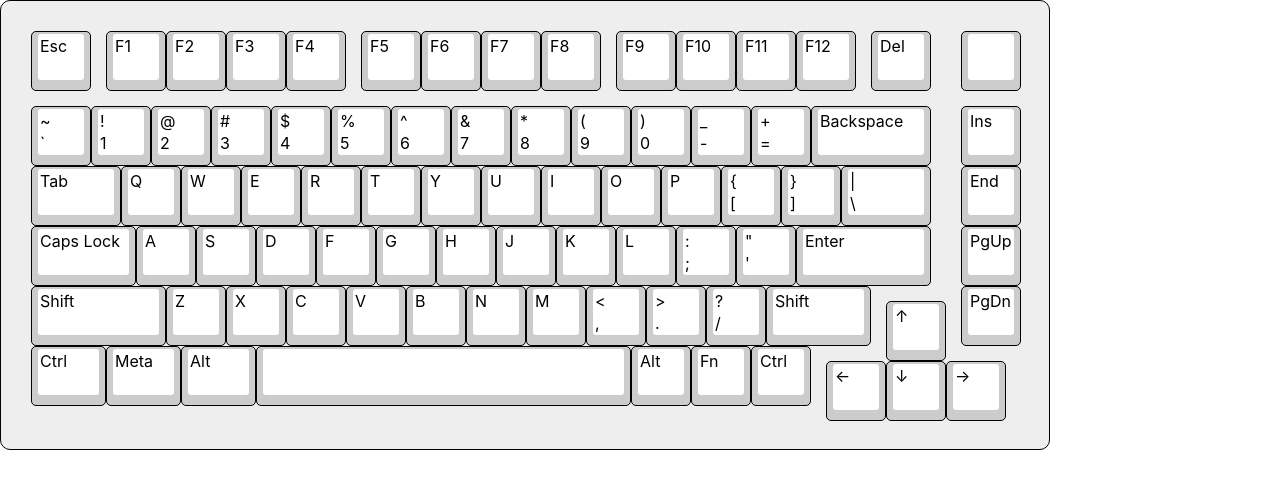
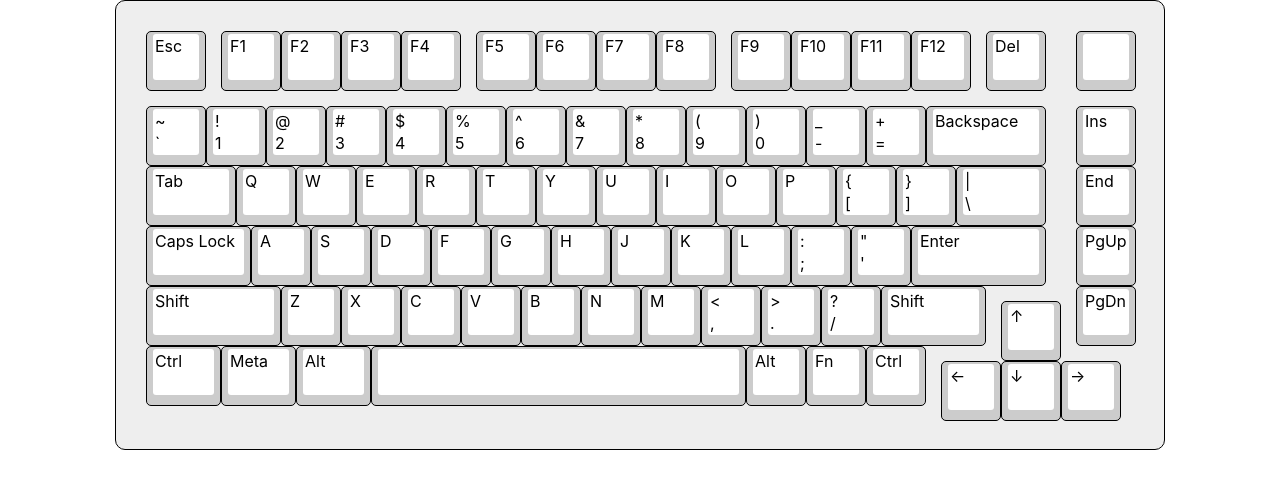
Before and after one commit to linyibin97/keyboard-test, a React (Create React App) app: page / in a window 1280 px wide. Shown: the top 488 px of the page. Built offline with nearby package versions, Linux system fonts and the light colour scheme; the HTML template or start-up script is replaced by a standard one.

Commit message:
feat: 键盘居中

```diff
--- a/src/App.css
+++ b/src/App.css
@@ -1,3 +1,9 @@
+.App {
+  display: flex;
+  justify-content: center;
+
+}
+
 .Keyboard {
   position: relative;
   background-color: #eee;
```
